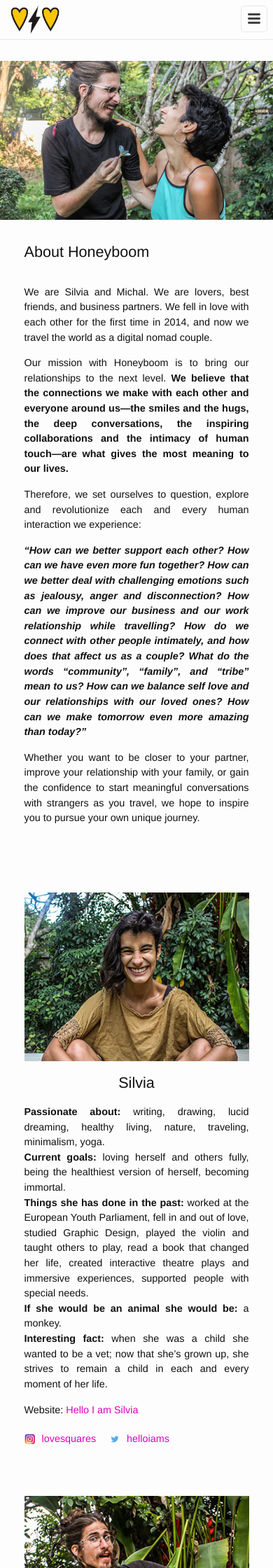
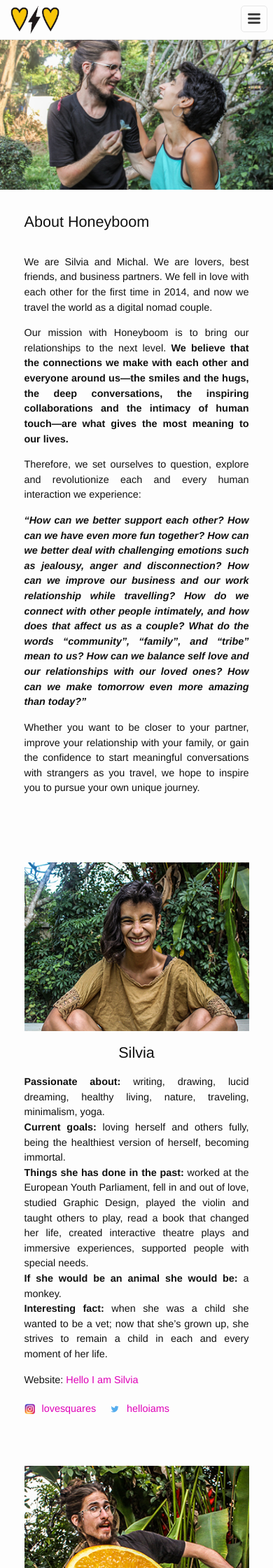
Before and after one commit to Honeyboom/honeyboom.github.io, a Jekyll site: the page built from silvia-michal.html, in a window 390 px wide. Shown: the top 2240 px of the page at 70% size. Built offline with Jekyll 4.4.1, drawn with Linux system fonts in a browser that asks for light colours.

Commit message:
Removed the margin in excess in S&M tab mobile

```diff
--- a/_sass/minima/_layout.scss
+++ b/_sass/minima/_layout.scss
@@ -712,6 +712,12 @@
 
 	@include media-query($on-palm) {
 	  padding: 0 5vw $big-spacing-unit 5vw;
+
+	  .sm-main-image {
+	    margin-top: -30px;
+	    margin-left: calc(-15px - 5vw);
+      margin-right: calc(-15px - 5vw);
+	  }
 	}
 }
 
```
